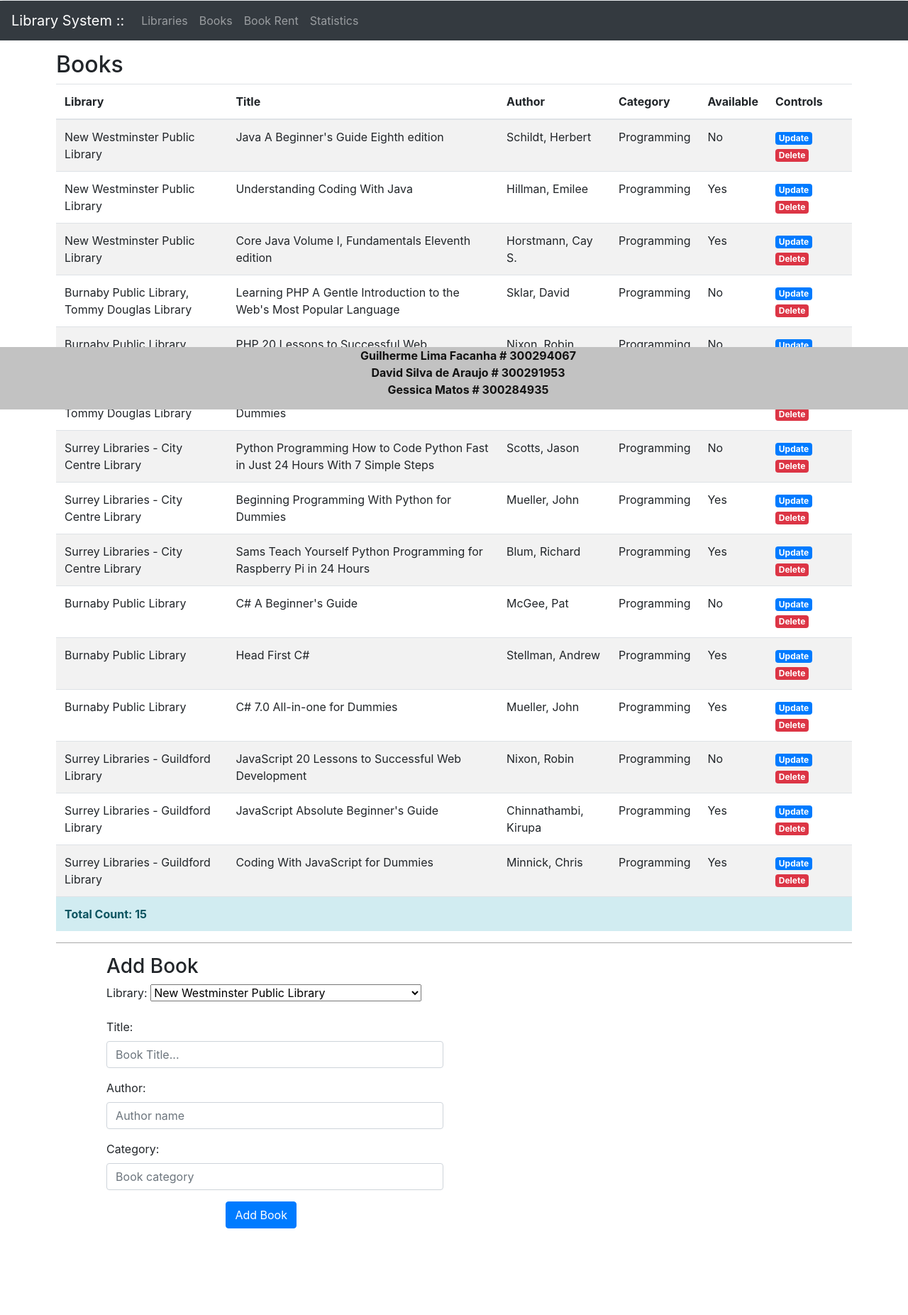
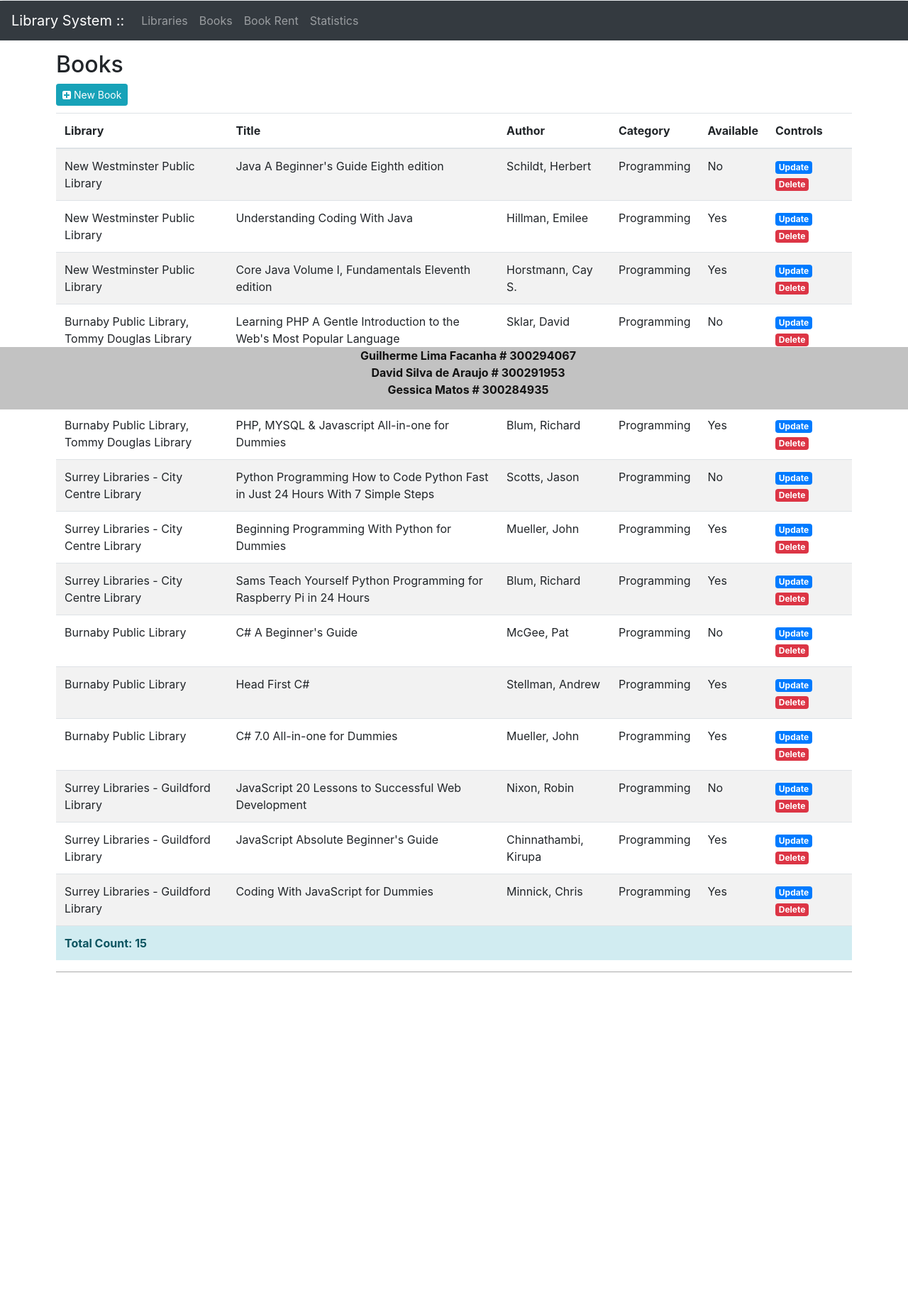
Before and after one commit to guilhermefacanha/php_final_project, a PHP site: page /book.php in a window 1280 px wide. Shown: the part 223-2076 px from the top of the page at 71% size. After the commit the page ends 1593 px from the top, so only its background shows below. Run offline with PHP 8.4, Linux system fonts and the light colour scheme; data comes from the database, SQL or seed files in the repository; some libraries are stand-ins or nearby versions.

Commit message:
new layout form modal

```diff
--- a/book.php
+++ b/book.php
@@ -28,6 +28,7 @@
 
     BookMapper::initialize();
     $book = new Book();
+    $update = false;
 
     //POST METHOD USED TO PERSIST INSERT OR UPDATE
     if ($_SERVER["REQUEST_METHOD"] == "POST") {
@@ -57,6 +58,7 @@
     if($_SERVER["REQUEST_METHOD"] == "GET"){
         if(isset($_GET['upd'])){
             $id = $_GET['upd'];
+            $update = true;
             $book = BookMapper::getOne($id);
         }
         else if(isset($_GET['del'])){
@@ -76,5 +78,9 @@
 
     BookPage::showForm($book, $allLibraries);
 
+    if($update==true){
+        BookPage::openModal();
+    }
+
     Page::footer();
 ?>
--- a/inc/Page/BookPage.class.php
+++ b/inc/Page/BookPage.class.php
@@ -12,7 +12,13 @@ class BookPage
         //  $Available;
 
         //Setup the table
-        echo '<h2>Books</h2>';
+        echo '<h2>Books</h2>
+            <!-- Trigger the modal with a button -->
+            <button style="margin-bottom:10px;" id="btnModal" type="button" class="btn btn-info btn-sm" data-toggle="modal" data-target="#myModal">
+                <i class="fa fa-plus-square" aria-hidden="true"></i> New Book
+            </button>
+            <br/>
+        ';
         echo '<table id="tb_records" name="tb_records" class="display table table-striped table-hover"> <thead>';
         echo '<th>Library</th>';
         echo '<th>Title</th>';
@@ -67,12 +73,22 @@ class BookPage
     public static function showForm(Book $entity, $libraries)
     {
         echo '
+        <!-- Modal -->
+        <div id="myModal" class="modal fade" role="dialog">
+          <div class="modal-dialog">
+
+          <form method="post">
+            <!-- Modal content-->
+            <div class="modal-content">
+              <div class="modal-header">
+                <h4 class="modal-title">'.($entity->getBookId() > 0 ? ('Edit Book - '.$entity->getBookId() ) : 'Add Book').'</h4>
+                <button type="button" class="close" data-dismiss="modal">&times;</button>
+              </div>
+              <div class="modal-body">
                 <div class="container">
-            <h3>'.($entity->getBookId() > 0 ? ('Edit Book - '.$entity->getBookId() ) : 'Add Book').'</h3>
-            <form method="post">
                 <input type="hidden" name="id" id="id" value="'.$entity->getBookId().'">
                 <div class="form-group row">
-                    <div class="col-6">
+                    <div class="col-12">
                         <label>Library:</label>
                         <select name="library">';
                         //Populate select component with the libraries id and Name
@@ -84,37 +100,48 @@ class BookPage
                             }
                             echo "            <option value=$id $select> $library</option>";
                         }
-        echo '          </select>
+                        echo '
+                        </select>
                     </div>
                 </div>
                 <div class="form-group row">
-                    <div class="col-6">
+                    <div class="col-12">
                         <label>Title:</label>
                         <input type="text" class="form-control" name="title" id="title" placeholder="Book Title..." value="'.$entity->getTitle().'">
                     </div>
                 </div>
                 <div class="form-group row">
-                    <div class="col-6">
+                    <div class="col-12">
                         <label>Author:</label>
                         <input type="text" class="form-control" name="author" id="author" placeholder="Author name" value="'.$entity->getAuthor().'">
                     </div>
                 </div>
                 <div class="form-group row">
-                    <div class="col-6">
+                    <div class="col-12">
                         <label>Category:</label>
                         <input type="text" class="form-control" name="category" id="category" placeholder="Book category" value="'.$entity->getCategory().'">
                     </div>
                 </div>
-
-
-                <div class="form-group row">
-                    <div class="offset-sm-2 col-sm-10">
+                </div>
+                <div class="modal-footer">
                     <button type="submit" class="btn btn-primary">' . ($entity->getBookId() > 0 ? ('Update Book') : 'Add Book') . '</button>
                     '.($entity->getBookId() > 0 ? '<a class="btn btn-danger" href="?new">Cancel</a>' : '').'
                   </div>
               </div>
+
             </form>
-        </div>';
+
+          </div>
+        </div>
+        ';
+    }
+
+    public static function openModal(){
+        ?>
+        <script>
+            document.getElementById("btnModal").click();
+        </script>
+        <?php
     }
 }
 
--- a/library.php
+++ b/library.php
@@ -19,6 +19,7 @@
 
     LibraryMapper::initialize();
     $library = new Library();
+    $update = false;
 
     //POST METHOD USED TO PERSIST INSERT OR UPDATE
     if ($_SERVER["REQUEST_METHOD"] == "POST") {
@@ -46,6 +47,7 @@
     if($_SERVER["REQUEST_METHOD"] == "GET"){
         if(isset($_GET['upd'])){
             $id = $_GET['upd'];
+            $update = true;
             $library = LibraryMapper::getOne($id);
         }
         else if(isset($_GET['del'])){
@@ -65,5 +67,9 @@
 
     LibraryPage::showForm($library);
 
+    if($update==true){
+        LibraryPage::openModal();
+    }
+
     Page::footer();
 ?>
--- a/sql/FinalProject.sql
+++ b/sql/FinalProject.sql
@@ -21,7 +21,7 @@ CREATE TABLE LIBRARY (
 	LibraryId INT(9) AUTO_INCREMENT PRIMARY Key,
 	Name VARCHAR(100) NOT NULL,
 	Address VARCHAR(200) NOT NULL
-);
+) ENGINE = INNODB;
 
 
 -- Create the BOOK TABLE
@@ -33,7 +33,7 @@ CREATE TABLE BOOK(
 	Category VARCHAR(100) NOT NULL,
 	Available TINYINT(1) DEFAULT 0,
 	FOREIGN KEY (LibraryId) REFERENCES LIBRARY(LibraryId) ON DELETE CASCADE
-);
+)  ENGINE = INNODB;
 
 -- Create the BOOK_RENT TABLE
 CREATE TABLE BOOK_RENT(
@@ -43,7 +43,7 @@ CREATE TABLE BOOK_RENT(
 	RentStart DATE NOT NULL,
 	RentEnd DATE,
 	FOREIGN KEY (BookId) REFERENCES BOOK(BookId) ON DELETE CASCADE
-);
+) ENGINE = INNODB;
 
 SHOW TABLES;
 
```
Also changed, not shown: inc/Page/BookRentPage.class.php (+47 -28 lines), inc/Page/LibraryPage.class.php (+33 -8 lines). Lines whose indentation alone changed are shown as unchanged.
